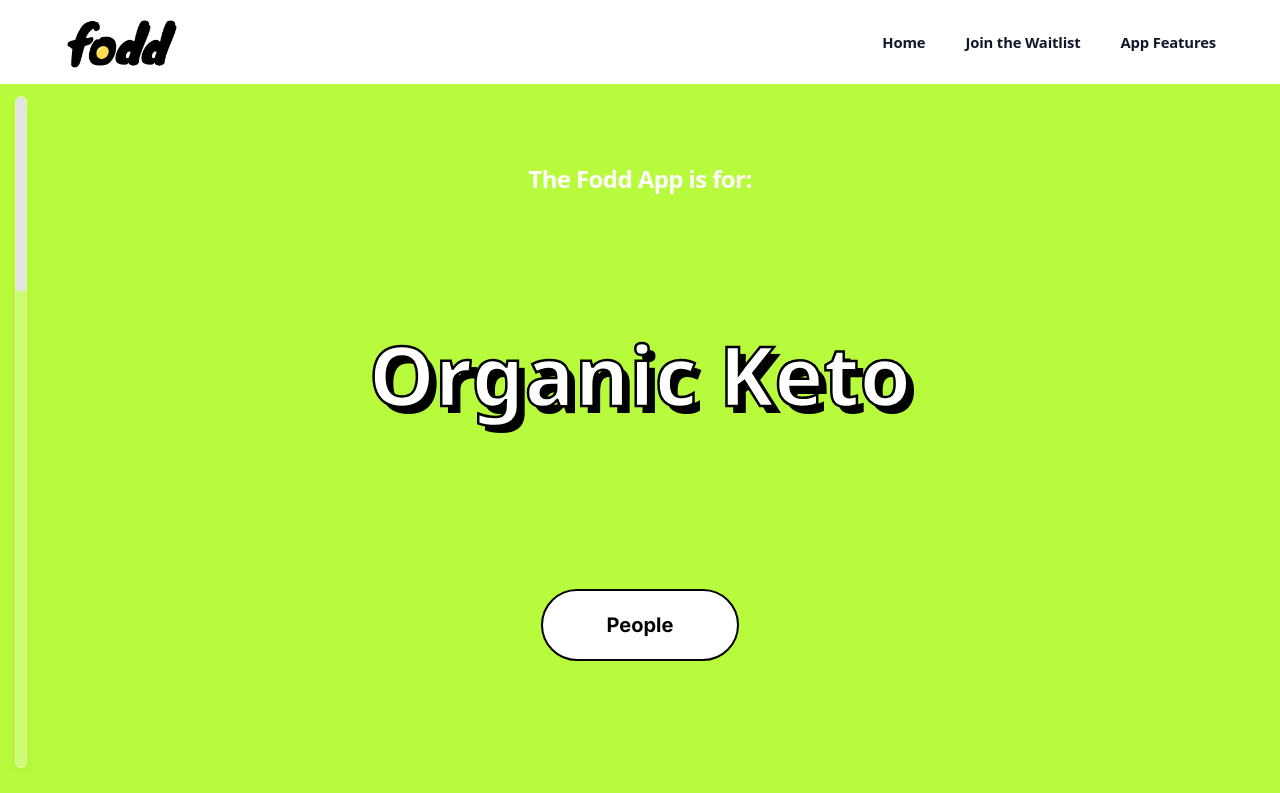
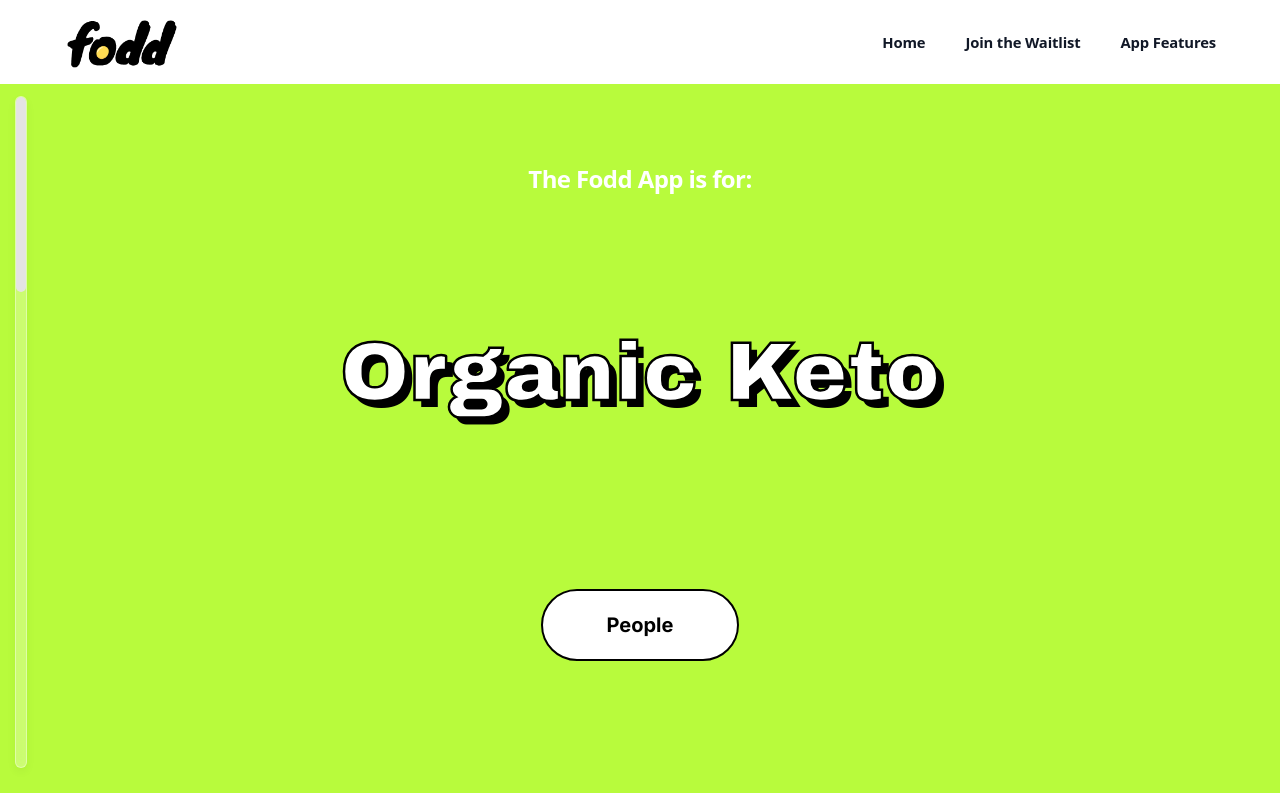
Before and after one commit to neilrobotics1/appfoddproject, a React (Vite) app: page / in a window 1280 px wide. Shown: the top 793 px of the page. Built offline with nearby package versions, Linux system fonts and the light colour scheme.

Commit message:
Changed little boxes in random name and E in the below text

```diff
--- a/src/App.jsx
+++ b/src/App.jsx
@@ -664,20 +664,25 @@ function AudienceSection() {
             <div
               className="text-center px-4 max-w-full overflow-visible"
               style={{
+                animation: 'popReveal 0.25s cubic-bezier(0.175, 0.885, 0.32, 1.275) forwards',
+                padding: '0.2em',
+                margin: '-0.2em',
+              }}
+            >
+              <div
+                style={{
                   color: '#ffffff',
-                fontFamily: '"Planc Bold Black", system-ui, -apple-system, sans-serif',
+                  fontFamily: '"Planc Bold Black", "Arial Black", Arial-BoldMT, system-ui, -apple-system, sans-serif',
                   fontWeight: 900,
                   fontSize: 'clamp(3.2rem, 6.5vw, 6.5rem)',
                   lineHeight: 1.1,
                   WebkitTextStroke: '0.03em black',
                   textShadow: '0.08em 0.08em 0 #000000',
-                animation: 'popReveal 0.25s cubic-bezier(0.175, 0.885, 0.32, 1.275) forwards',
                   WebkitFontSmoothing: 'antialiased',
-                padding: '0.2em',
-                margin: '-0.2em',
                 }}
               >
                 {profile}
+              </div>
             </div>
           )}
         </div>
@@ -717,7 +722,23 @@ function AudienceSection() {
                 {word.split('').map((char, cIdx) => {
                   const i = wIdx === 0 ? cIdx : (wIdx === 1 ? cIdx + 3 : cIdx + 10);
                   const colors = ['#ffdc52', '#ffb3ba', 'transparent', '#bae1ff', '#f3c555', '#baffc9', '#ffdfba', '#ffdc52', '#e2cbff', 'transparent', '#f3c555', '#ffb3ba', '#bae1ff', '#ffdc52', '#baffc9'];
-                  const fonts = ['"Planc Bold Black", system-ui, sans-serif', '"Arial Black", sans-serif', 'inherit', '"Fredoka One", "Arial Rounded MT Bold", sans-serif', '"Planc Bold Black", system-ui, sans-serif', '"Trebuchet MS", sans-serif', '"Impact", sans-serif', '"Arial Black", sans-serif', '"Comic Sans MS", cursive', 'inherit', '"Fredoka One", "Arial Rounded MT Bold", sans-serif', '"Trebuchet MS", sans-serif', '"Planc Bold Black", system-ui, sans-serif', '"Arial Black", sans-serif', '"Impact", sans-serif'];
+                  const fonts = [
+                    '"Planc Bold Black", "Arial Black", Arial-BoldMT, system-ui, sans-serif',
+                    '"Arial Black", Arial-BoldMT, sans-serif',
+                    'inherit',
+                    '"Fredoka One", "Arial Rounded MT Bold", sans-serif',
+                    '"Planc Bold Black", "Arial Black", Arial-BoldMT, system-ui, sans-serif',
+                    '"Trebuchet MS", "Helvetica Neue", sans-serif',
+                    '"Impact", "Arial Black", Arial-BoldMT, sans-serif',
+                    '"Arial Black", Arial-BoldMT, sans-serif',
+                    '"Comic Sans MS", "Marker Felt", "Chalkboard SE", cursive',
+                    'inherit',
+                    '"Fredoka One", "Arial Rounded MT Bold", sans-serif',
+                    '"Trebuchet MS", "Helvetica Neue", sans-serif',
+                    '"Planc Bold Black", "Arial Black", Arial-BoldMT, system-ui, sans-serif',
+                    '"Arial Black", Arial-BoldMT, sans-serif',
+                    '"Impact", "Arial Black", Arial-BoldMT, sans-serif'
+                  ];
 
                   let customStyle = {
                     color: colors[i],
@@ -728,14 +749,13 @@ function AudienceSection() {
                   };
                   if (i === 0) customStyle.fontSize = '1.15em'; // Make 'O' bigger
 
-                  if (bannerRevealed) {
-                    customStyle.display = 'inline-block';
-                    customStyle.animation = `idleBob 1.75s ease-in-out ${0.6 + i * 0.08}s infinite alternate`;
-                  }
+                  const animationClass = bannerRevealed ? `idleBob 1.75s ease-in-out ${0.6 + i * 0.08}s infinite alternate` : 'none';
 
                   return (
-                    <span key={i} style={customStyle}>
+                    <span key={i} style={{ display: 'inline-block', animation: animationClass }}>
+                      <span style={{ display: 'inline-block', ...customStyle }}>
                         {char}
+                      </span>
                     </span>
                   );
                 })}
```
Lines whose indentation alone changed are shown as unchanged.
